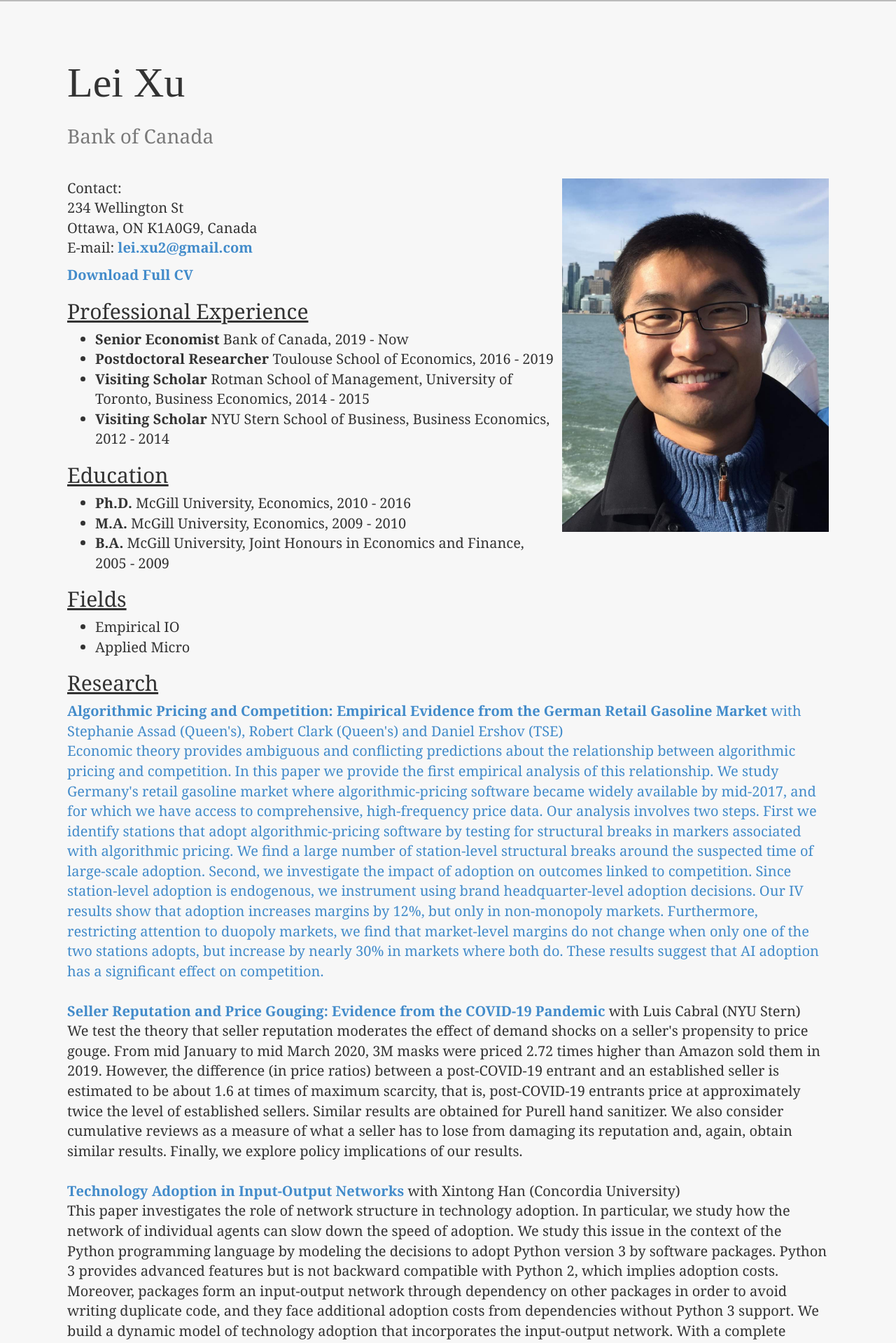
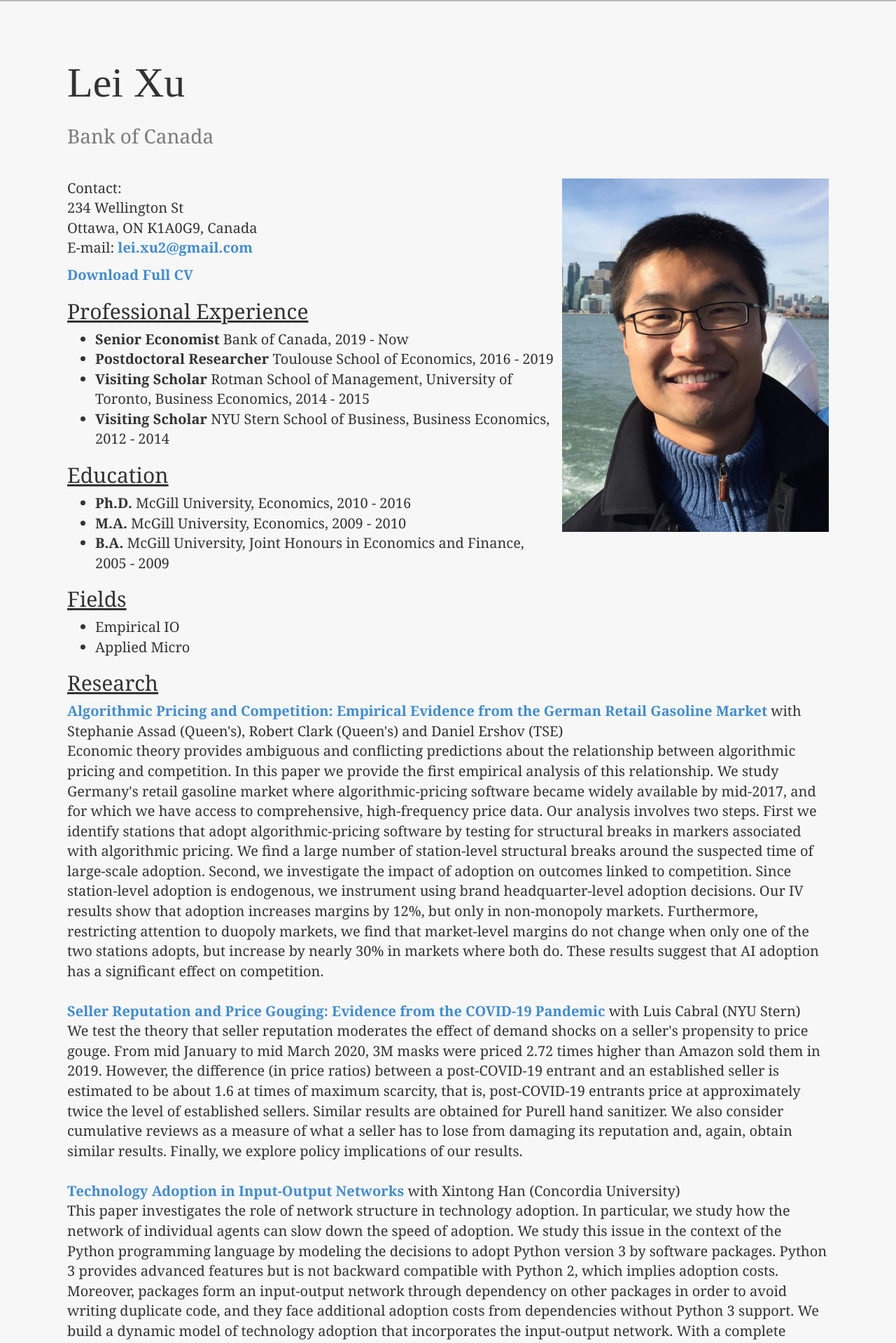
Before and after one commit to x-u/x-u.github.io, a Jekyll site: the page built from index.html, in a window 1280 px wide. Shown: the top 1919 px of the page at 70% size. Built offline with Jekyll 4.4.1, drawn with Linux system fonts in a browser that asks for light colours; the list of posts is cut into pages by our own code.

Commit message:
Initial commit

```diff
--- a/index.html
+++ b/index.html
@@ -46,8 +46,7 @@
 
 <H3><A NAME="research"></A><U>Research</U></H3>
 
-<A HREF="https://www.dropbox.com/s/w2ic4axzit6mw7q/draft_v6.pdf?dl=0"><B>Algorithmic Pricing and Competition: Empirical Evidence from the German Retail Gasoline Market</B>
-<!-- </A> -->
+<A HREF="https://www.dropbox.com/s/w2ic4axzit6mw7q/draft_v6.pdf?dl=0"><B>Algorithmic Pricing and Competition: Empirical Evidence from the German Retail Gasoline Market</B></A>
 with Stephanie Assad (Queen's), Robert Clark (Queen's) and Daniel Ershov (TSE)<br>
 Economic theory provides ambiguous and conflicting predictions about the relationship between algorithmic pricing and competition. In this paper we provide the first empirical analysis of this relationship. We study Germany's retail gasoline market where algorithmic-pricing software became widely available by mid-2017, and for which we have access to comprehensive, high-frequency price data. Our analysis involves two steps. First we identify stations that adopt algorithmic-pricing software by testing for structural breaks in markers associated with algorithmic pricing. We find a large number of station-level structural breaks around the suspected time of large-scale adoption. Second, we investigate the impact of adoption on outcomes linked to competition. Since station-level adoption is endogenous, we instrument using brand headquarter-level adoption decisions. Our IV results show that adoption increases margins by 12%, but only in non-monopoly markets. Furthermore, restricting attention to duopoly markets, we find that market-level margins do not change when only one of the two stations adopts, but increase by nearly 30% in markets where both do. These results suggest that AI adoption has a significant effect on competition.
 
```
